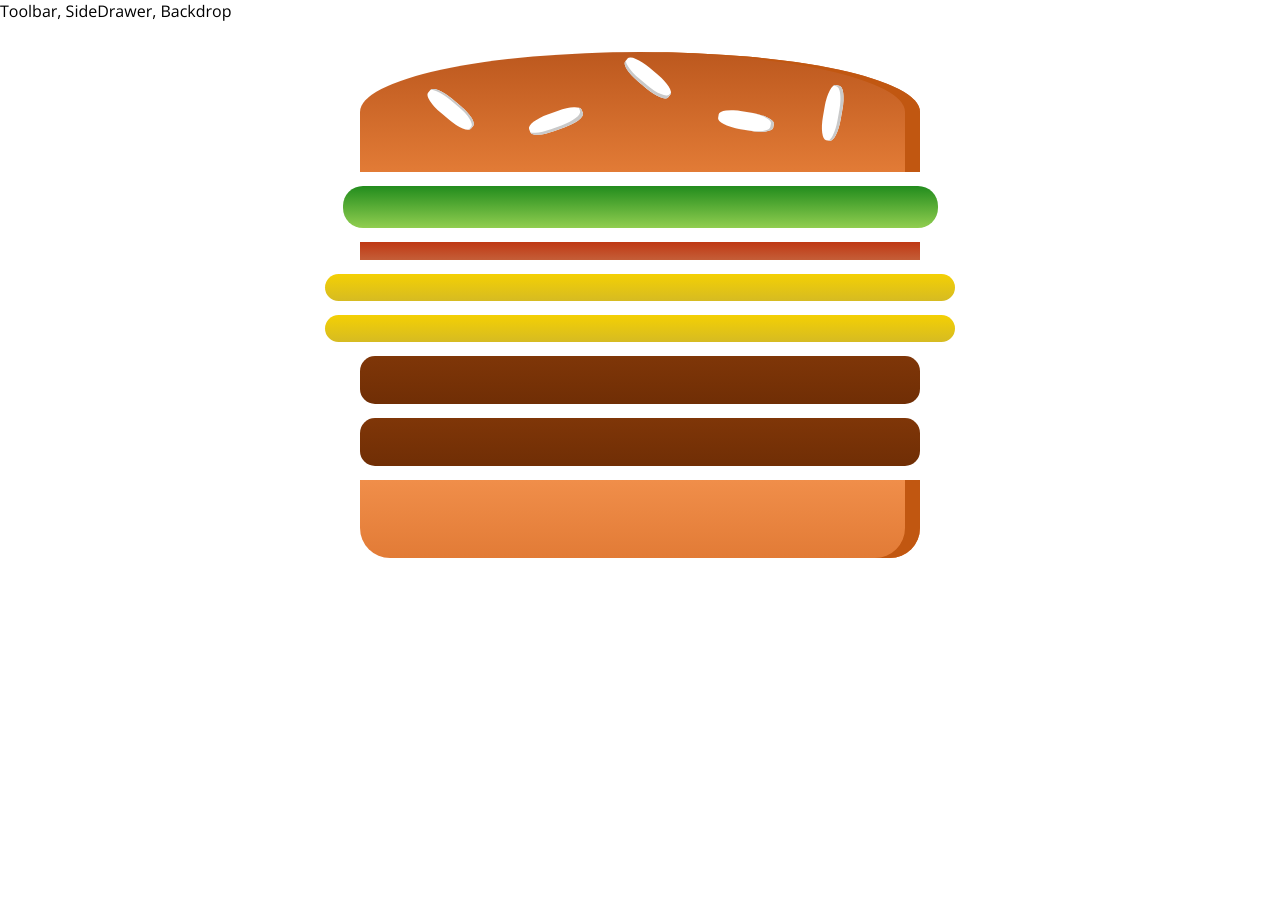
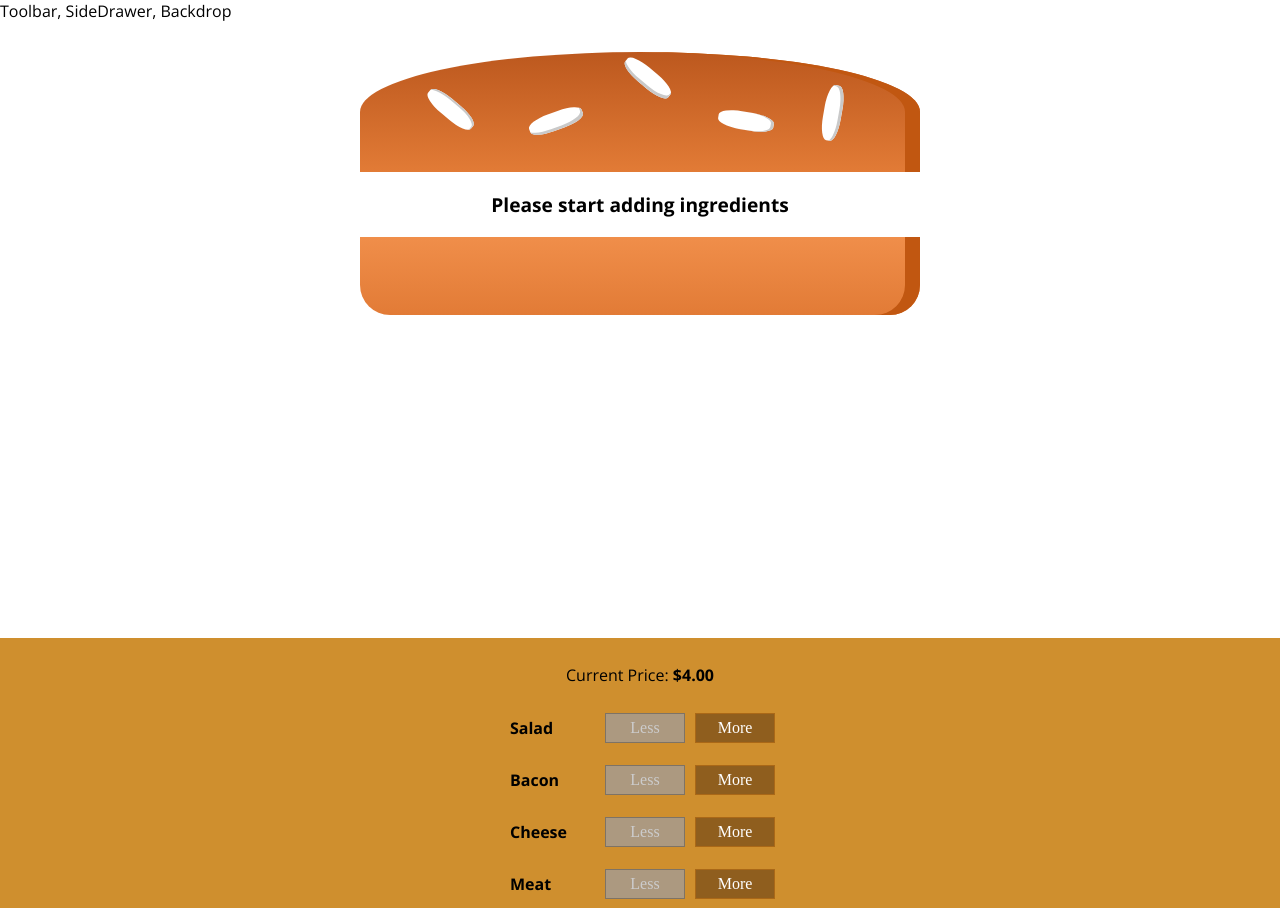
Before and after one commit to gegorov/burger-builder, a React (Create React App) app: page / in a window 1280 px wide. Shown: the top 908 px of the page. Before the commit the page ends 800 px from the top, so only its background shows below. Built offline with nearby package versions, Linux system fonts and the light colour scheme.

Commit message:
Add BUrger Builder components

```diff
--- /dev/null
+++ b/src/components/Burger/BuildControls/BuildControl/BuildControl.jsx
@@ -0,0 +1,41 @@
+import React from 'react';
+import PropTypes from 'prop-types';
+
+import classes from './BuildControl.module.css';
+
+const propTypes = {
+  label: PropTypes.string.isRequired,
+  added: PropTypes.func.isRequired,
+  removed: PropTypes.func.isRequired,
+  disabled: PropTypes.bool.isRequired,
+};
+
+const BuildControl = (props) => {
+  const {
+    label, removed, added, disabled,
+  } = props;
+  return (
+    <div className={classes.BuildControl}>
+      <div className={classes.Label}>{label}</div>
+      <button
+        onClick={removed}
+        type="button"
+        className={classes.Less}
+        disabled={disabled}
+      >
+        Less
+      </button>
+      <button
+        onClick={added}
+        type="button"
+        className={classes.More}
+      >
+        More
+      </button>
+    </div>
+  );
+};
+
+BuildControl.propTypes = propTypes;
+
+export default BuildControl;
--- /dev/null
+++ b/src/components/Burger/BuildControls/BuildControl/BuildControl.module.css
@@ -0,0 +1,56 @@
+.BuildControl {
+  display: flex;
+  justify-content: space-between;
+  align-items: center;
+  margin: 5px 0;
+}
+
+.BuildControl button {
+  display: block;
+  font: initial;
+  padding: 5px;
+  margin: 0 5px;
+  width: 80px;
+  border: 1px solid #AA6817;
+  cursor: pointer;
+  outline: none;
+}
+
+.BuildControl button:disabled {
+  background-color: #AC9980;
+  border: 1px solid #7E7365;
+  color: #ccc;
+  cursor: default;
+}
+
+.BuildControl button:hover:disabled {
+  background-color: #AC9980;
+  color: #ccc;
+  cursor: not-allowed;
+}
+
+.Label {
+  padding: 10px;
+  font-weight: bold;
+  width: 80px;
+}
+
+.BuildControl .Less {
+  background-color: #D39952;
+  color: white;
+}
+
+.BuildControl .More {
+  background-color: #8F5E1E;
+  color: white;
+}
+
+.BuildControl .Less:hover, .BuildControl .Less:active {
+  background-color: #DAA972;
+  color: white;
+}
+
+.BuildControl .More:hover,.BuildControl .More:active {
+  background-color: #99703F;
+  color: white;
+}
--- /dev/null
+++ b/src/components/Burger/BuildControls/BuildControls.jsx
@@ -0,0 +1,78 @@
+import React from 'react';
+import PropTypes from 'prop-types';
+
+import classes from './BuildControls.module.css';
+import BuildControl from './BuildControl/BuildControl';
+
+const propTypes = {
+  ingredientAdded: PropTypes.func.isRequired,
+  ingredientRemoved: PropTypes.func.isRequired,
+  disabled: PropTypes.shape({
+    salad: PropTypes.bool.isRequired,
+    bacon: PropTypes.bool.isRequired,
+    cheese: PropTypes.bool.isRequired,
+    meat: PropTypes.bool.isRequired,
+  }).isRequired,
+  price: PropTypes.number.isRequired,
+  purchaseable: PropTypes.bool.isRequired,
+  ordered: PropTypes.func.isRequired,
+};
+
+const controls = [
+  {
+    label: 'Salad',
+    type: 'salad',
+  },
+  {
+    label: 'Bacon',
+    type: 'bacon',
+  },
+  {
+    label: 'Cheese',
+    type: 'cheese',
+  },
+  {
+    label: 'Meat',
+    type: 'meat',
+  },
+];
+
+const BuildControls = (props) => {
+  const {
+    ingredientAdded, ingredientRemoved, disabled, price, purchaseable, ordered,
+  } = props;
+  return (
+    <div className={classes.BuildControls}>
+      <p>
+        Current Price:
+        {' '}
+        <strong>
+          $
+          {price.toFixed(2)}
+        </strong>
+      </p>
+      {controls.map((control) => (
+        <BuildControl
+          key={control.label}
+          label={control.label}
+          added={() => ingredientAdded(control.type)}
+          removed={() => ingredientRemoved(control.type)}
+          disabled={disabled[control.type]}
+        />
+      ))}
+      <button
+        type="button"
+        className={classes.OrderButton}
+        disabled={!purchaseable}
+        onClick={ordered}
+      >
+        Order now
+
+      </button>
+    </div>
+  );
+};
+
+BuildControls.propTypes = propTypes;
+
+export default BuildControls;
--- /dev/null
+++ b/src/components/Burger/BuildControls/BuildControls.module.css
@@ -0,0 +1,52 @@
+.BuildControls {
+  width: 100%;
+  background-color: #CF8F2E;
+  display: flex;
+  flex-flow: column;
+  align-items: center;
+  box-shadow: 0 2px 1px #CCCCCC;
+  margin: auto;
+  padding: 10px 0;
+}
+
+.OrderButton {
+  text-transform: uppercase;
+  background-color: #DAD735;
+  outline: none;
+  cursor: pointer;
+  border: 1px solid #966909;
+  color: #966909;
+  font-family: inherit;
+  font-size: 1.2em;
+  padding: 15px 30px;
+  box-shadow: 2px 2px 2px #966909;
+}
+
+.OrderButton:hover, .OrderButton:active {
+  background-color: #A0DB41;
+  border: 1px solid #966909;
+  color: #966909;
+}
+
+.OrderButton:disabled {
+  background-color: #C7C6C6;
+  cursor: not-allowed;
+  border: 1px solid #ccc;
+  color: #888888;
+}
+
+.OrderButton:not(:disabled) {
+  animation: enable 0.3s linear;
+}
+
+@keyframes enable {
+  0% {
+      transform: scale(1);
+  }
+  60% {
+      transform: scale(1.1);
+  }
+  100% {
+      transform: scale(1);
+  }
+}
--- a/src/components/Burger/Burger.jsx
+++ b/src/components/Burger/Burger.jsx
@@ -16,12 +16,16 @@ const Burger = (props) => {
   const { ingredients } = props;
   const transformedIngredients = Object.keys(ingredients)
     .map((key) => [...Array(ingredients[key])]
-      .map((_, i) => <BurgerIngredient key={String(key + i)} type={key} />));
+      .map((_, i) => <BurgerIngredient key={String(key + i)} type={key} />))
+    .flat();
+
   return (
     <div className={classes.Burger}>
       <BurgerIngredient type="bread-top" />
       {
-        transformedIngredients
+        !transformedIngredients.length
+          ? <p>Please start adding ingredients</p>
+          : transformedIngredients
       }
       <BurgerIngredient type="bread-bottom" />
     </div>
--- /dev/null
+++ b/src/components/Burger/OrderSummary/OrderSummary.jsx
@@ -0,0 +1,27 @@
+import React from 'react';
+import Aux from '../../../hoc/Aux';
+
+const OrderSummary = (props) => {
+  const { ingredients } = props;
+  const ingredientSummary = Object.keys(ingredients)
+    .map((igKey) => (
+      <li key={igKey}>
+        <span style={{ textTransform: 'capitalize' }}>{igKey}</span>
+        :
+        {' '}
+        {ingredients[igKey]}
+      </li>
+    ));
+  return (
+    <Aux>
+      <h3>Your Order</h3>
+      <p>A delicious burger with following ingredients:</p>
+      <ul>
+        {ingredientSummary}
+      </ul>
+      <p>Continue to Checkout?</p>
+    </Aux>
+  );
+};
+
+export default OrderSummary;
--- a/src/containers/BurgerBuilder/BurgerBuilder.jsx
+++ b/src/containers/BurgerBuilder/BurgerBuilder.jsx
@@ -2,25 +2,122 @@ import React, { Component } from 'react';
 
 import Aux from '../../hoc/Aux';
 import Burger from '../../components/Burger/Burger';
+import BuildControls from '../../components/Burger/BuildControls/BuildControls';
+import Modal from '../../components/UI/Modal/Modal';
+import OrderSummary from '../../components/Burger/OrderSummary/OrderSummary';
+
+const INGREDIENT_PRICES = {
+  salad: 0.5,
+  bacon: 0.7,
+  cheese: 0.4,
+  meat: 1.3,
+};
 
 class BurgerBuilder extends Component {
   constructor(props) {
     super(props);
     this.state = {
       ingredients: {
-        salad: 1,
-        bacon: 1,
-        cheese: 2,
-        meat: 2,
+        salad: 0,
+        bacon: 0,
+        cheese: 0,
+        meat: 0,
       },
+      totalPrice: 4,
+      purchaseable: false,
+      purchaseMode: false,
     };
   }
 
+  addIngredientHandler = (type) => {
+    const { ingredients, totalPrice } = this.state;
+
+    const updatedCount = ingredients[type] + 1;
+    const updatedIngredients = { ...ingredients };
+    updatedIngredients[type] = updatedCount;
+
+    const priceAddition = INGREDIENT_PRICES[type];
+    const newPrice = totalPrice + priceAddition;
+
+    this.setState({
+      totalPrice: newPrice,
+      ingredients: updatedIngredients,
+    });
+    this.updatePurchaseState(updatedIngredients);
+  }
+
+  removeIngredientHandler = (type) => {
+    const { ingredients, totalPrice } = this.state;
+    const oldCount = ingredients[type];
+    if (oldCount === 0) {
+      return;
+    }
+    const updatedCount = oldCount - 1;
+    const updatedIngredients = { ...ingredients };
+    updatedIngredients[type] = updatedCount;
+
+    const priceAddition = INGREDIENT_PRICES[type];
+    const newPrice = totalPrice - priceAddition;
+
+    this.setState({
+      totalPrice: newPrice,
+      ingredients: updatedIngredients,
+    });
+    this.updatePurchaseState(updatedIngredients);
+  }
+
+  purchaseHandler = () => {
+    this.setState({
+      purchaseMode: true,
+    });
+  }
+
+  purchaseCancelHandler = () => {
+    this.setState({
+      purchaseMode: false,
+    });
+  }
+
+  updatePurchaseState(ingredients) {
+    const sum = Object.keys(ingredients)
+      .map((key) => ingredients[key])
+      .reduce((acc, i) => acc + i, 0);
+    console.log(sum);
+    this.setState({
+      purchaseable: sum > 0,
+    });
+  }
+
   render() {
-    const { ingredients } = this.state;
+    const {
+      ingredients, totalPrice, purchaseable, purchaseMode,
+    } = this.state;
+    const disabledInfo = {
+      ...ingredients,
+    };
+
+    const keys = Object.keys(disabledInfo);
+
+    keys.forEach((key) => {
+      disabledInfo[key] = disabledInfo[key] <= 0;
+    });
+
+    console.log(disabledInfo);
+
     return (
       <Aux>
+        <Modal show={purchaseMode} modalClosed={this.purchaseCancelHandler}>
+          <OrderSummary ingredients={ingredients} />
+        </Modal>
         <Burger ingredients={ingredients} />
+        <BuildControls
+          ingredientAdded={this.addIngredientHandler}
+          ingredientRemoved={this.removeIngredientHandler}
+          disabled={disabledInfo}
+          price={totalPrice}
+          purchaseable={purchaseable}
+          ordered={this.purchaseHandler}
+        />
       </Aux>
     );
   }
```
